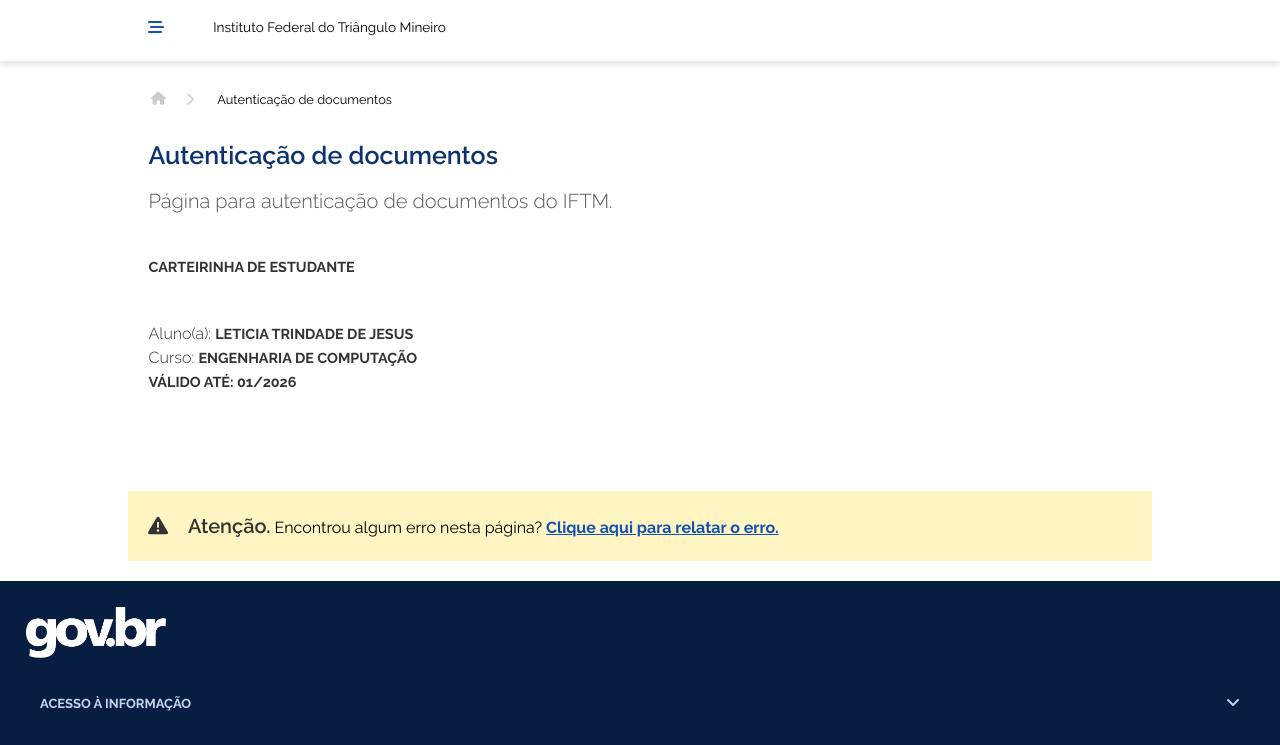
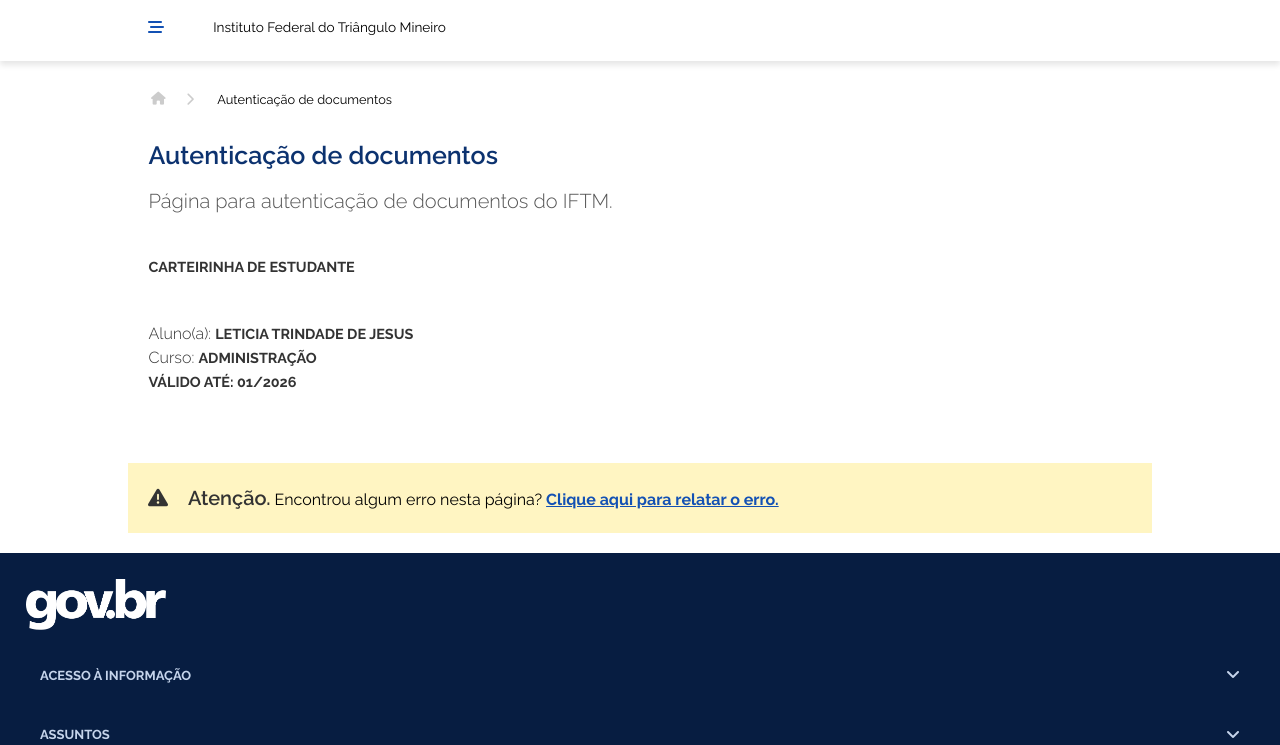
Before and after one commit to GuilhermeBarboosa/pagina-iftm-carteirinha, a plain HTML site: page f68633844c.html in a window 1280 px wide. Shown: the part 55-800 px from the top of the page. Drawn offline with nearby package versions, Linux system fonts and the light colour scheme; files whose address does not match are found by name.

Commit message:
feat curso

```diff
--- a/f68633844c.html
+++ b/f68633844c.html
@@ -313,7 +313,7 @@
                         <h5 class="mt-10 mb-5">Carteirinha de Estudante</h5>
                         <br>
                         <p>Aluno(a): <b>LETICIA TRINDADE DE JESUS</b></p>
-                        <p>Curso: <b>ENGENHARIA DE COMPUTAÇÃO</b></p>
+                        <p>Curso: <b>ADMINISTRAÇÃO</b></p>
                         <p><b>VÁLIDO ATÉ: 01/2026</b></p>
                         <br>
                     </div>
--- a/style.css
+++ b/style.css
@@ -270,6 +270,11 @@
 }
 
 @media screen and (min-width: 900px) {
+  .container {
+    width: 100%;
+    margin: auto;
+  }
+
   .navbar {
     width: 100%;
     display: flex;
```
